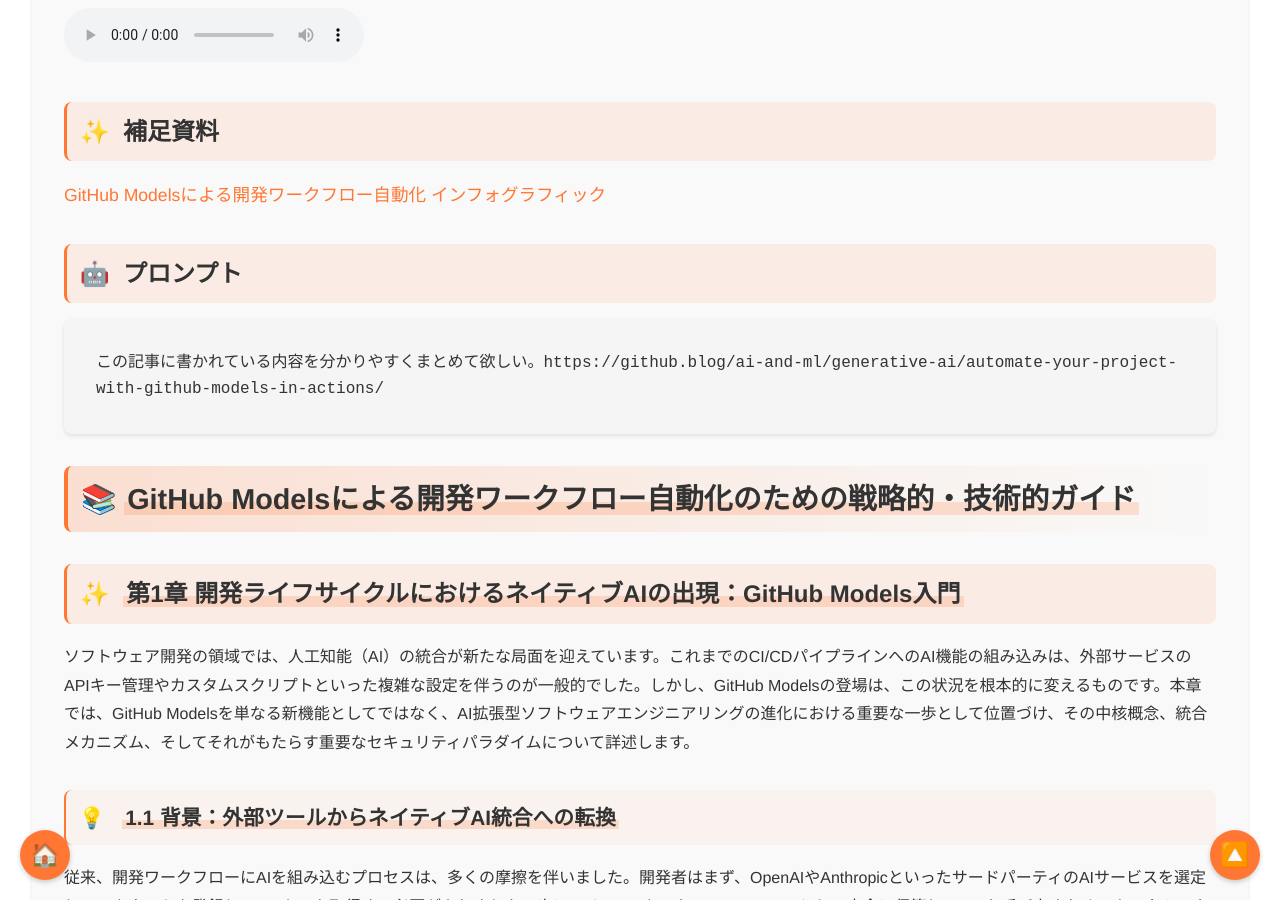
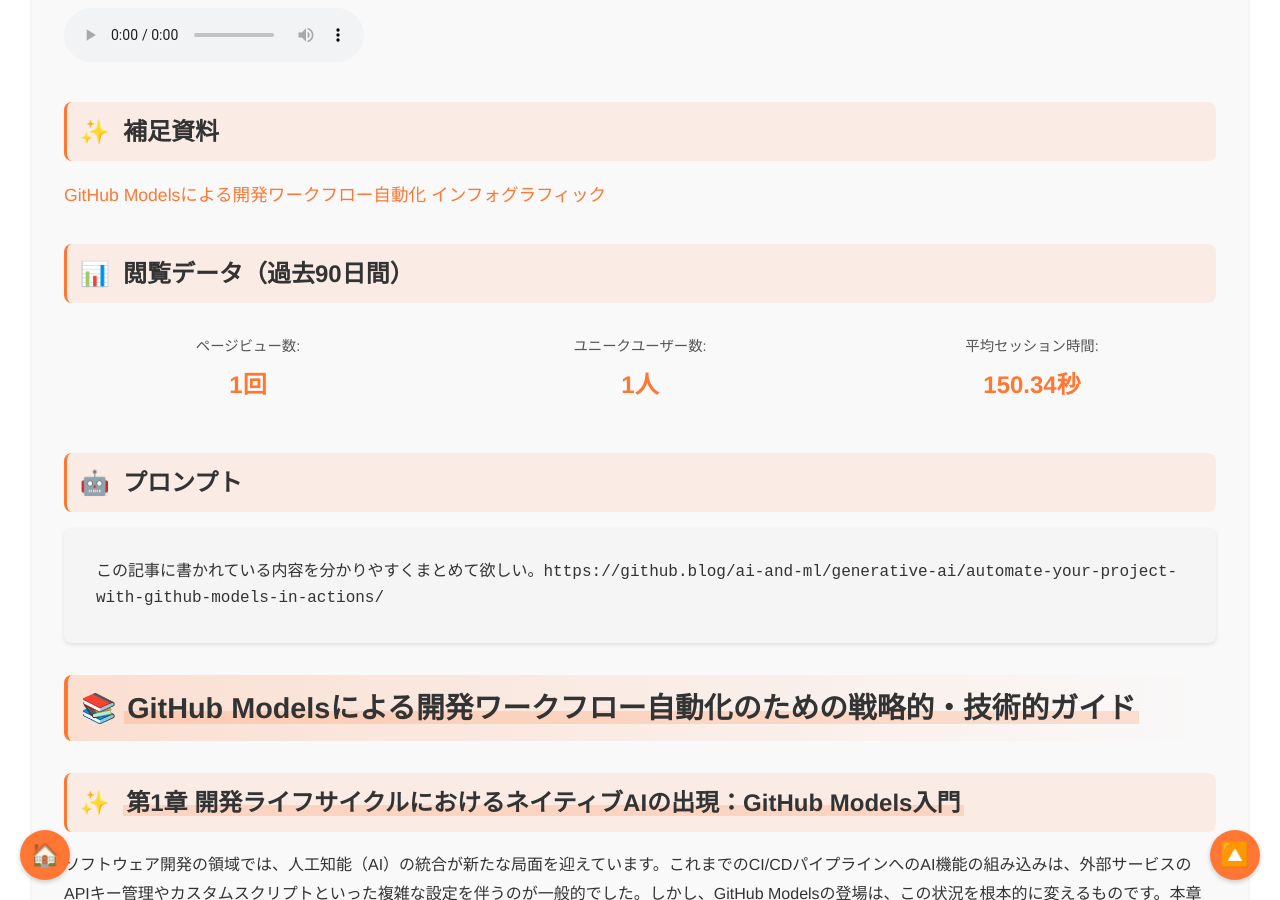
Before and after one commit to aegisfleet/share-deepresearch, a Jekyll site: the page built from _topics/github-models-and-actions-integration/index.md, in a window 1280 px wide and 900 px high, scrolled down 450 px. Built offline with Jekyll 4.4.1, drawn with Linux system fonts in a browser that asks for light colours.

Commit message:
Update GA4 metrics

```diff
--- a/_topics/github-models-and-actions-integration/index.md
+++ b/_topics/github-models-and-actions-integration/index.md
@@ -3,11 +3,15 @@ audio: /share-deepresearch/assets/audio/github-models-and-actions-integration.mp
 category: ai
 date: 2025-08-05
 description: GitHub Modelsを活用した開発ワークフローの自動化に関する戦略的・技術的ガイド。AI統合の背景、実装方法、セキュリティ考慮事項を解説。
+ga4_metrics:
+  avgSessionDuration: 150.343969
+  pageViews: 1
+  users: 1
 layout: topic
 prompt: この記事に書かれている内容を分かりやすくまとめて欲しい。https://github.blog/ai-and-ml/generative-ai/automate-your-project-with-github-models-in-actions/
 supplementary_materials:
-  - title: GitHub Modelsによる開発ワークフロー自動化 インフォグラフィック
-    url: /share-deepresearch/topics/github-models-and-actions-integration/infographic.html
+- title: GitHub Modelsによる開発ワークフロー自動化 インフォグラフィック
+  url: /share-deepresearch/topics/github-models-and-actions-integration/infographic.html
 tags:
 - GitHub
 - GitHub Actions
```
